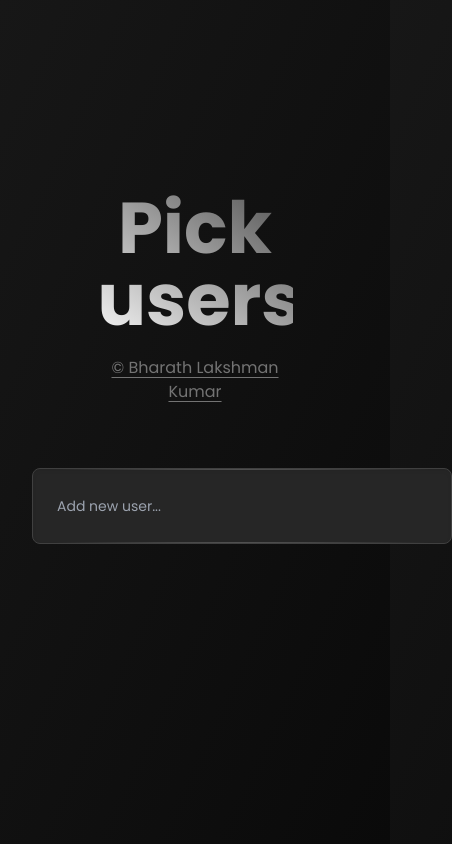
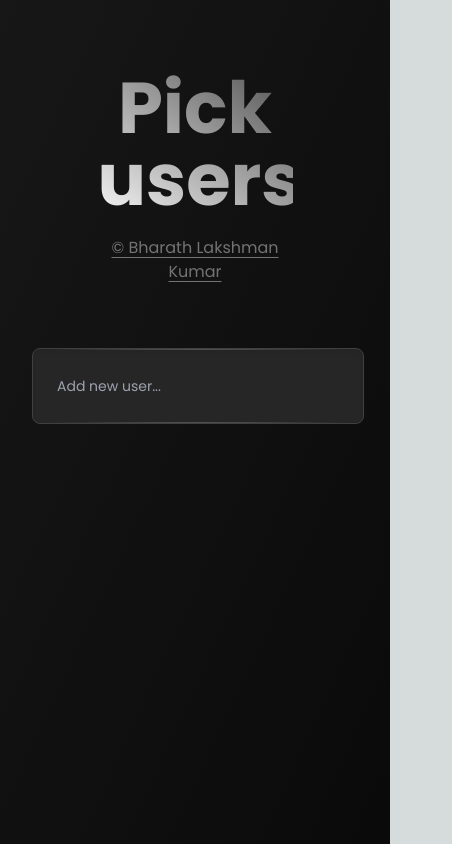
Before and after one commit to BharathxD/pick-users-task-by-zepto, a Next.js app: page / in a window 390 px wide. Shown: the whole page, 452 px wide, since content can reach past the window. Built offline with nearby package versions, Linux system fonts and the light colour scheme.

Commit message:
feat: made the application responsive

```diff
--- a/src/app/layout.tsx
+++ b/src/app/layout.tsx
@@ -20,7 +20,7 @@ export const metadata: Metadata = {
 export default function RootLayout({ children }: { children: React.ReactNode }) {
   return (
     <html lang="en">
-      <body className={cn("h-dvh bg-gradient-to-br from-neutral-900 to-neutral-950", poppins.className)}>
+      <body className={cn("min-h-dvh bg-gradient-to-br from-neutral-900 to-neutral-950", poppins.className)}>
         {children}
       </body>
     </html>
--- a/src/app/page.tsx
+++ b/src/app/page.tsx
@@ -2,8 +2,8 @@ import PickUsers from "@/components/pick-users";
 import Link from "next/link";
 
 const Home = () => (
-  <main className="h-dvh space-y-16 p-8 md:p-24">
-    <div className="mx-auto mt-40 max-w-[50dvw] text-center">
+  <main className="space-y-16 p-8 md:p-24">
+    <div className="mx-auto mt-10  max-w-[50dvw] text-center md:mt-40">
       <h1 className="mb-5 bg-gradient-to-tr from-neutral-100 to-neutral-600 bg-clip-text text-7xl font-bold text-transparent">
         Pick users
       </h1>
@@ -14,9 +14,9 @@ const Home = () => (
         &copy; Bharath Lakshman Kumar
       </Link>
     </div>
-    <div className="relative mx-auto flex min-h-[76px] w-fit min-w-[420px] max-w-[50dvw] rounded-lg border border-neutral-700 bg-neutral-800 p-2 text-sm shadow-inner outline-none file:border-0 file:bg-transparent file:text-sm file:font-medium disabled:cursor-not-allowed disabled:opacity-50">
-      <div className="bg-glare absolute inset-x-0 top-0 h-px opacity-20" />
-      <div className="bg-glare absolute inset-x-0 bottom-0 h-px opacity-20" />
+    <div className="relative mx-auto flex min-h-[76px] w-fit min-w-[85vw] max-w-[50dvw] rounded-lg border border-neutral-700 bg-neutral-800 p-2 text-sm shadow-inner outline-none file:border-0 file:bg-transparent file:text-sm file:font-medium disabled:cursor-not-allowed disabled:opacity-50 md:min-w-[420px]">
+      <div className="absolute inset-x-0 top-0 h-px bg-glare opacity-20" />
+      <div className="absolute inset-x-0 bottom-0 h-px bg-glare opacity-20" />
       <PickUsers />
     </div>
   </main>
--- a/src/components/user-list.tsx
+++ b/src/components/user-list.tsx
@@ -10,7 +10,7 @@ interface UserListProps {
 
 const UserList = ({ availableUserAccounts, selectUser, currentIndex }: UserListProps) => {
   return (
-    <ul className="absolute size-[400px] overflow-hidden overflow-y-scroll rounded-lg border border-neutral-700 bg-neutral-800 shadow-lg">
+    <ul className="absolute max-h-[400px] w-[80vw] overflow-hidden overflow-y-scroll rounded-lg border border-neutral-700 bg-neutral-800 shadow-lg md:w-[400px]">
       {availableUserAccounts.length !== 0 ? (
         availableUserAccounts.map((account, i) => (
           <UserListItem
```
